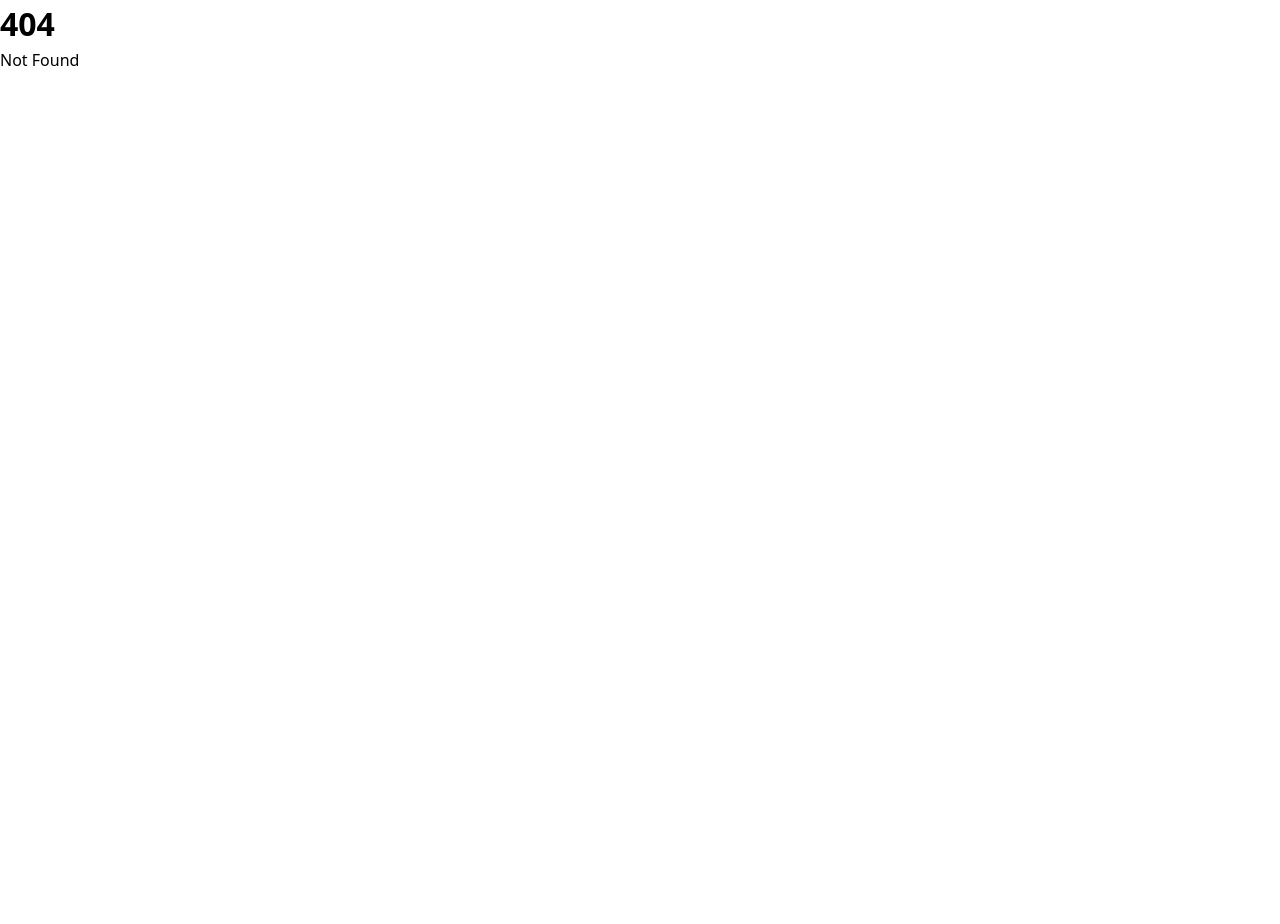
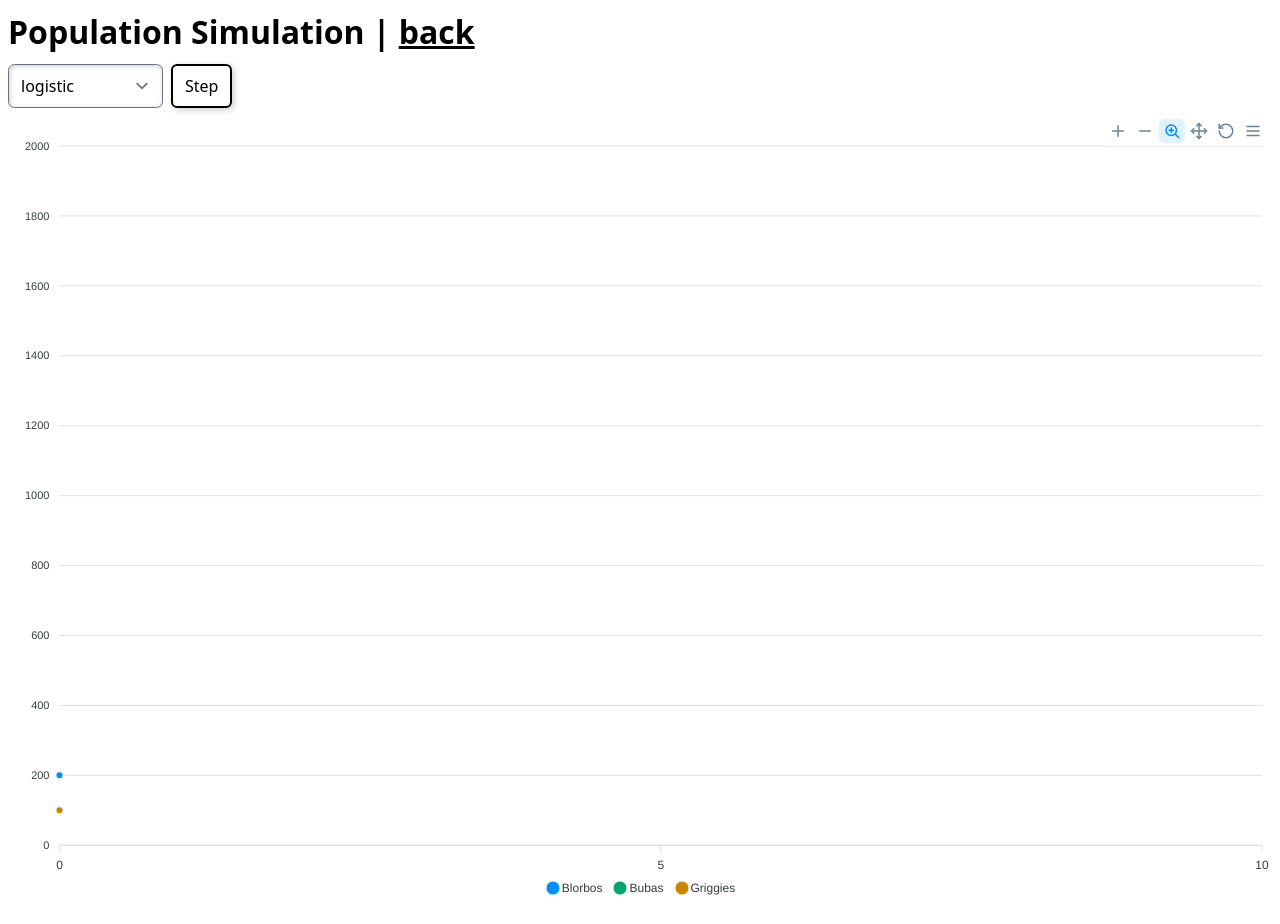
Before and after one commit to schmisev/ml-demos, a SvelteKit app: page /population in a window 1280 px wide. Before the commit this address had no page. Before the commit the page ends 800 px from the top, so only its background shows below. Built offline with nearby package versions, Linux system fonts and the light colour scheme.

Commit message:
added half-finished pds-parser

```diff
--- a/package.json
+++ b/package.json
@@ -39,6 +39,7 @@
 		"@dagrejs/graphlib": "^2.2.4",
 		"@stdlib/math-base-special-gamma": "^0.3.0",
 		"@types/mathjax": "^0.0.40",
+		"apexcharts": "^5.12.0",
 		"chart.js": "^4.5.1",
 		"cytoscape": "^3.33.1",
 		"elkjs": "^0.11.0",
--- a/src/lib/pda/pda-parser.ts
+++ b/src/lib/pda/pda-parser.ts
@@ -1,11 +1,13 @@
 import { EMPTY, type NPDA_Def, type InputSymbol, type StackSymbol } from "./pda.svelte";
 
-enum TT {
+export enum TT {
   Symbol = "sym",
   LeftParen = "(",
   RightParen = ")",
   RightCurly = "}",
   LeftCurly = "{",
+  LeftPointy = "<",
+  RightPointy = ">",
   Comma = ",",
   Empty = "~",
   Decl = "*",
@@ -13,7 +15,7 @@ enum TT {
   EOF = "eof",
 }
 
-interface Token {
+export interface Token {
   type: TT,
   content: string,
 }
@@ -27,7 +29,7 @@ export function EMPTY_DEF() {
   }
 }
 
-function lexer(src: string): Token[] {
+export function lexer(src: string): Token[] {
   let index = 0;
   let buffer = "";
   let tokens: Token[] = [];
@@ -65,12 +67,14 @@ function lexer(src: string): Token[] {
       case ")": read(); token(TT.RightParen); break;
       case "{": read(); token(TT.LeftCurly); break;
       case "}": read(); token(TT.RightCurly); break;
+      case "<": read(); token(TT.LeftPointy); break;
+      case ">": read(); token(TT.RightPointy); break;
       case "*": read(); token(TT.Decl); break;
       case "~": read(); token(TT.Empty); break;
       case "=": read(); token(TT.Equals); break;
       case ",": read(); token(TT.Comma); break;
       case "#": read(); token(TT.Symbol); break;
-      case ">": {
+      case "%": {
         // comments
         clear();
         while (!is("\n")) { adv(); };
@@ -93,7 +97,7 @@ function lexer(src: string): Token[] {
   return tokens;
 }
 
-function parse(tokens: Token[]) {
+function parse_pda_from_tokens(tokens: Token[]): NPDA_Def {
   let index: number = 0;
 
   function at() {
@@ -223,7 +227,7 @@ function parse(tokens: Token[]) {
 
 export function parse_pda(src: string): NPDA_Def {
   const tokens = lexer(src);
-  const pda = parse(tokens);
+  const pda = parse_pda_from_tokens(tokens);
   return pda;
 }
 
--- /dev/null
+++ b/src/lib/population/pop.svelte.ts
@@ -0,0 +1,79 @@
+export interface Population {
+	birth_rate: number;
+	birth_penalty: number;
+	death_rate: number;
+	death_penalty: number;
+  type: "prey" | "predator";
+  name: string;
+}
+
+export interface PopModel {
+	history: number[][];
+	pops: Population[];
+	times: number[];
+}
+
+export type PopRule = (last_pops: number[], pops: Population[], dt: number) => number[];
+
+export function simulate_timestep(model: PopModel, rule: PopRule, dt: number): void {
+	let pops = model.pops;
+	let last_pops = model.history.at(-1);
+	if (!last_pops) last_pops = new Array(model.pops.length).fill(0);
+
+	let new_pops = rule(last_pops, pops, dt);
+  model.history.push(new_pops);
+  model.times.push((model.times.at(-1) || 0) + dt);
+}
+
+export const malthus: PopRule = (last_pops, pops, dt) => {
+	return last_pops.map((p, i) => p + p * (pops[i].birth_rate - pops[i].death_rate) * dt);
+};
+
+export const verhulstian: PopRule = (last_pops, pops, dt) => {
+	return last_pops.map((p, i) => {
+		let m = pops[i].birth_penalty + pops[i].death_penalty;
+		let K = (pops[i].birth_rate - pops[i].death_rate) / m;
+		return p + -m * (p - K) * dt;
+	});
+};
+
+export const logistic: PopRule = (last_pops, pops, dt) => {
+	return last_pops.map((p, i) => {
+		let a = pops[i].birth_rate - pops[i].death_rate;
+		let b = pops[i].birth_penalty + pops[i].death_penalty;
+		return p + (a - b * p) * p * dt;
+	});
+};
+
+export const lotka_volterra: PopRule = (last_pops, pops, dt) => {
+	let pred_p = 0;
+  let prey_p = 0;
+
+  for (const [i, p] of pops.entries()) {
+    switch (p.type) {
+      case "prey":
+        prey_p += last_pops[i];
+        break;
+      case "predator":
+        pred_p += last_pops[i];
+        break;
+    }
+  }
+
+	return last_pops.map((p, i) => {
+    let eps = 0;
+    let gamma = 0;
+    switch (pops[i].type) {
+      case "prey":
+        eps = pops[i].birth_rate;
+        gamma = pops[i].death_rate * pred_p;
+        break;
+      case "predator":
+        eps = -pops[i].death_rate;
+        gamma = -pops[i].birth_rate * prey_p;
+        break;
+    }
+    const new_p = p + (eps - gamma) * p * dt;
+		return new_p > 0 ? new_p : 0;
+	});
+};
--- /dev/null
+++ b/src/lib/pushdown-verification/pds-parser.ts
@@ -0,0 +1,132 @@
+import { EMPTY, type Configuration, type PDS_Def, type StackSymbol } from "./pds.svelte";
+import { TT, type Token, lexer } from "$lib/pda/pda-parser";
+import type { InputSymbol } from "$lib/pda/pda.svelte";
+
+export function EMPTY_DEF(): PDS_Def {
+  return {
+    rules: [],
+    initial_configs: []
+  }
+}
+
+function parse_pds_from_tokens(tokens: Token[]): PDS_Def {
+  let index: number = 0;
+
+  function at() {
+    if (index >= tokens.length) throw "No more tokens!";
+    return tokens[index];
+  }
+
+  function ttype() {
+    return at().type;
+  }
+
+  function is(type: TT) {
+    return at().type === type;
+  }
+
+  function eat() {
+    const curr = at();
+    index++;
+    return curr;
+  }
+
+  function expect(type: TT) {
+    if (!is(type)) throw `Expected '${type}', got '${at().type}'`;
+    return eat();
+  }
+
+  function parse_main(): PDS_Def {
+    const def: PDS_Def = EMPTY_DEF();
+
+    while(!is(TT.EOF)) {
+      parse_stmt(def);
+    }
+    expect(TT.EOF);
+
+    return def;
+  }
+
+  function parse_stmt(def: PDS_Def) {
+    switch (ttype()) {
+      case TT.Symbol:
+        // this is a definition
+        parse_definition(def);
+        break;
+      case TT.LeftParen:
+        // this is a transition
+        parse_transition(def);
+        break;
+      default:
+        throw `Unexpected Token: '${ttype()}'`
+    }
+  }
+
+  function parse_transition(def: PDS_Def) {
+    eat(); // (
+    const from = expect(TT.Symbol).content;
+    expect(TT.Comma);
+    let top_of_stack: StackSymbol;
+    if (is(TT.Symbol)) top_of_stack = expect(TT.Symbol).content;
+    else if (is(TT.Empty)) {
+      eat();
+      top_of_stack = EMPTY;
+    }
+    else throw `Expected stack symbol!`;
+    expect(TT.Comma);
+    const to = expect(TT.Symbol).content;
+    expect(TT.Comma);
+    const repl: StackSymbol[] = [];
+    if (is(TT.Empty)) {
+      eat();
+    }
+    else while (!is(TT.RightParen)) {
+      repl.push(expect(TT.Symbol).content);
+    }
+    expect(TT.RightParen);
+    def.rules.push([from, top_of_stack, to, repl]);
+  }
+
+  function parse_initial_config(def: PDS_Def) {
+    expect(TT.LeftPointy);
+    const loc: string = expect(TT.Symbol).content;
+    expect(TT.Comma);
+    let w: StackSymbol[] = [];
+    while (!is(TT.RightPointy)) {
+      w.push(expect(TT.Symbol).content);
+    }
+    expect(TT.RightPointy);
+
+    def.initial_configs.push({
+      loc,
+      w
+    })
+  }
+
+  function parse_definition(def: PDS_Def) {
+    const set_name = expect(TT.Symbol);
+    expect(TT.Equals);
+
+    switch (set_name.content) {
+      case "I":
+        expect(TT.LeftCurly);
+        while (!is(TT.RightCurly)) {
+          parse_initial_config(def);
+          if (is(TT.RightCurly)) break;
+          expect(TT.Comma);
+        }
+        expect(TT.RightCurly);
+        break;
+      default:
+        throw `Cannot set value of set '${set_name.content}' or there is no such set!`;
+    }
+  }
+
+  return parse_main();
+}
+
+export function parse_pds(src: string): PDS_Def {
+  const tokens = lexer(src);
+  const pds = parse_pds_from_tokens(tokens);
+  return pds;
+}
--- a/src/lib/pushdown-verification/pds.svelte.ts
+++ b/src/lib/pushdown-verification/pds.svelte.ts
@@ -2,7 +2,7 @@ import type { HuiGraphDefinition } from "$lib/hui-graphs/hui-core";
 import { find_pdfl, make_pdfl_automaton, make_pdfl_data } from "$lib/regex/glushkov";
 import { cat, format_regex, re_alias, type RegexNode } from "$lib/regex/regex";
 
-const EMPTY: EmptySymbol = 0;
+export const EMPTY: EmptySymbol = 0;
 export type ControlLocation = string;
 export type EmptySymbol = 0;
 export type StackSymbol = string | EmptySymbol;
@@ -81,6 +81,11 @@ function equal_config(a: Configuration, b: Configuration) {
     if (g !== b.w[i]) return false;
   }
   return true;
+}
+
+export interface PDS_Def {
+  rules: Transition[];
+  initial_configs: Configuration[];
 }
 
 // pushdown system
--- a/src/routes/pds/+page.svelte
+++ b/src/routes/pds/+page.svelte
@@ -1,18 +1,33 @@
 <script lang="ts">
 	import { Splitpanes, Pane } from 'svelte-splitpanes';
 	import HuiDagre from '$lib/hui-graphs/HuiDagre.svelte';
-	import { MA, PDS, tex_stack_regex } from '$lib/pushdown-verification/pds.svelte';
+	import { EMPTY, MA, PDS, tex_stack_regex } from '$lib/pushdown-verification/pds.svelte';
 	import HuiElk from '$lib/hui-graphs/HuiElk.svelte';
 	import { tex } from '$lib/mathjax';
 	import { cat, char, choice, format_regex, seq, star } from '$lib/regex/regex';
 	import { paper_1 } from '$lib/pushdown-verification/configs';
+	import { EMPTY_DEF, parse_pds } from '$lib/pushdown-verification/pds-parser';
 
-	const pds = new PDS(...paper_1);
+  let src = $state(`I = { <1, 5>, <1, 4> }
+(2, 4, 2, 1 2)
+(1, 5, 2, 4 3)
+(1, 6, 1, )
+  `);
 
-	const ma = new MA([
+  const [pds_def, error] = $derived.by(() => {
+    try {
+      const def = parse_pds(src);
+      return [def, "No error found!"];
+    } catch(e) {
+      return [EMPTY_DEF(), ""+e];
+    }
+  })
+	const pds = $derived(new PDS(pds_def.initial_configs, pds_def.rules));
+
+	const ma = $derived(new MA([
     { loc: '2', w: seq(char("1"), choice(char("2"), char("6")), star(char("3"))) },
     { loc: '2', w: seq(char("1")) }
-    ], pds);
+    ], pds));
 
 
   async function copySvgAsImage(name: string): Promise<void> {
@@ -69,7 +84,8 @@
 			<Splitpanes horizontal>
 				<Pane class="relative p-2 flex flex-col gap-2">
           <h2 class="absolute bottom-2 left-2">{@html tex(`\\mathcal{P}`)}</h2>
-
+          <textarea bind:value={src}></textarea>
+          <div>{error}</div>
           <div class="flex flex-col gap-2">
           {@html tex(`P = \\{ ${[...pds.locs.values().map(l => `p^${l}`)].toSorted().join(",")} \\}`)}
           {@html tex(`\\Gamma = \\{ ${[...pds.alphabet.values().map(l => `\\gamma_${l}`)].toSorted().join(",")} \\}`)}
--- /dev/null
+++ b/src/routes/population/+page.svelte
@@ -0,0 +1,118 @@
+<script lang="ts">
+	import { get_keys } from '$lib';
+	import {
+		logistic,
+		lotka_volterra,
+		malthus,
+		simulate_timestep,
+		verhulstian,
+		type PopModel,
+		type PopRule
+	} from '$lib/population/pop.svelte';
+	import ApexCharts, { type ApexAxisChartSeries, type ApexOptions } from 'apexcharts';
+	import {} from 'apexcharts';
+	import { onMount } from 'svelte';
+
+	let model: PopModel = $state({
+		history: [[200, 100, 100]],
+		pops: [
+			{
+        name: "Blorbos",
+				type: 'prey',
+				birth_rate: 1,
+				birth_penalty: 0.001,
+				death_penalty: 0.04,
+				death_rate: 0.1,
+				displacement: 0.0
+			},
+			{
+        name: "Bubas",
+				type: 'prey',
+				birth_rate: 0.9,
+				birth_penalty: 0.02,
+				death_penalty: 0.001,
+				death_rate: 0.1,
+				displacement: 0.0
+			},
+			{
+        name: "Griggies",
+				type: 'predator',
+				birth_rate: 0.01,
+				birth_penalty: 0.007,
+				death_penalty: 0.0009,
+				death_rate: 0.8,
+				displacement: 0.0
+			}
+		],
+		times: [0]
+	});
+
+	let dt = $state(0.1);
+	let rule: PopRule = logistic;
+	const available_rules = {
+		malthus: malthus,
+		'lotka-volterra': lotka_volterra,
+		verhulstian: verhulstian,
+		logistic: logistic
+	};
+
+	function step() {
+		simulate_timestep(model, rule, dt);
+		chart.updateOptions(options);
+	}
+
+	let options: ApexOptions = $derived({
+		chart: {
+			type: 'line'
+		},
+		series: model.pops.map((p, i) => {
+			return {
+				name: p.name,
+				data: model.history.map((h) => h[i])
+			};
+		}),
+		xaxis: {
+			type: 'numeric',
+			categories: model.times,
+      max: 10
+		},
+		yaxis: {
+			type: 'numeric',
+			decimalsInFloat: 0,
+			min: 0,
+      max: 2000
+		}
+	});
+
+	let chart_div: HTMLDivElement;
+	let chart: ApexCharts;
+
+	onMount(() => {
+		chart = new ApexCharts(chart_div, options);
+		chart.render();
+	});
+</script>
+
+<head>
+	<title>Population simulation</title>
+</head>
+
+<div class="flex flex-col gap-2 p-2">
+	<div class="flex flex-row gap-5">
+		<h1>Population Simulation | <a href="../">back</a></h1>
+	</div>
+
+	<div class="flex flex-col gap-2">
+		<div class="flex flex-row flex-wrap gap-2">
+			<select bind:value={rule}>
+				{#each Object.entries(available_rules) as [rule_name, rule]}
+					<option value={rule}>{rule_name}</option>
+				{/each}
+			</select>
+			<button class="border" onclick={step}>Step</button>
+		</div>
+		<div>
+			<div bind:this={chart_div}></div>
+		</div>
+	</div>
+</div>
```
Also changed, not shown: 1 other file (tests, documents, lock files or other folders).
